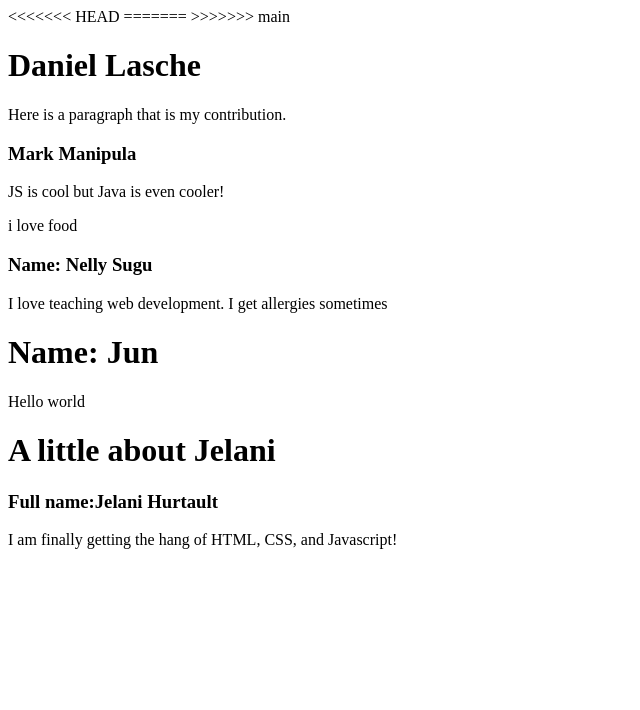
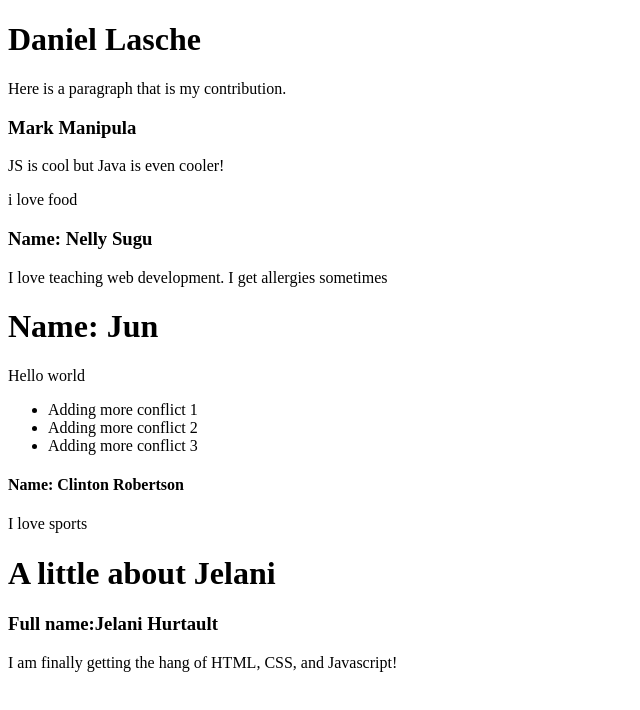
Before and after one commit to markmanipula/classProject, a plain HTML site: page index.html in a window 1280 px wide. Shown: the whole page, without its empty margins (0-640 px from the left). Drawn offline with Linux system fonts and the light colour scheme.

Commit message:
fixing stuffs

```diff
--- a/index.html
+++ b/index.html
@@ -4,11 +4,8 @@
     <meta charset="UTF-8" />
     <meta http-equiv="X-UA-Compatible" content="IE=edge" />
     <meta name="viewport" content="width=device-width, initial-scale=1.0" />
-    <<<<<<< HEAD
+    <!-- Max, Come back -->
     <title>XM Bio</title>
-    =======
-    <title>Document</title>
-    >>>>>>> main
   </head>
   <body>
     <div>
@@ -25,13 +22,21 @@
     <div>
       <h1>Name: <span>Jun</span></h1>
       <p>Hello world</p>
-    <title>Git Hub Demo</title>
-  </head>
-  <body>
+    </div>
+    <div>
+      <ul>
+        <li>Adding more conflict 1</li>
+        <li>Adding more conflict 2</li>
+        <li>Adding more conflict 3</li>
+      </ul>
+    </div>
+    <h4>Name: <span>Clinton Robertson</span></h4>
+    <p>I love sports</p>
+      <!-- Erased extra body tags -->
     <div>
       <h1>A little about Jelani</h1>
       <h3>Full name:<span>Jelani Hurtault</span></h3>
       <p>I am finally getting the hang of HTML, CSS, and Javascript!</p>
     </div>
-  </body>
+
 </html>
```
